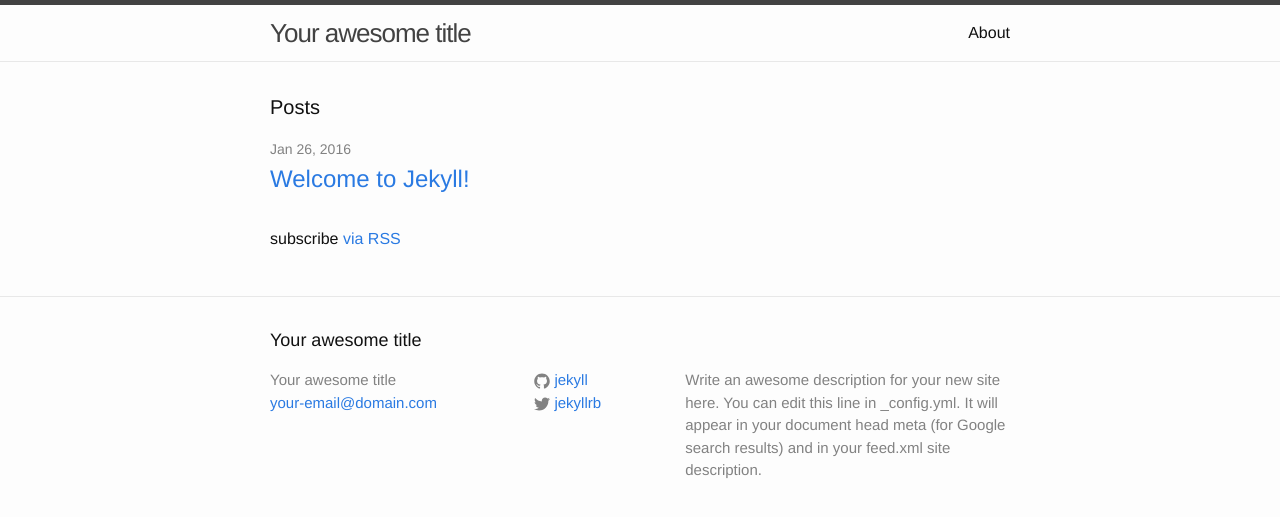
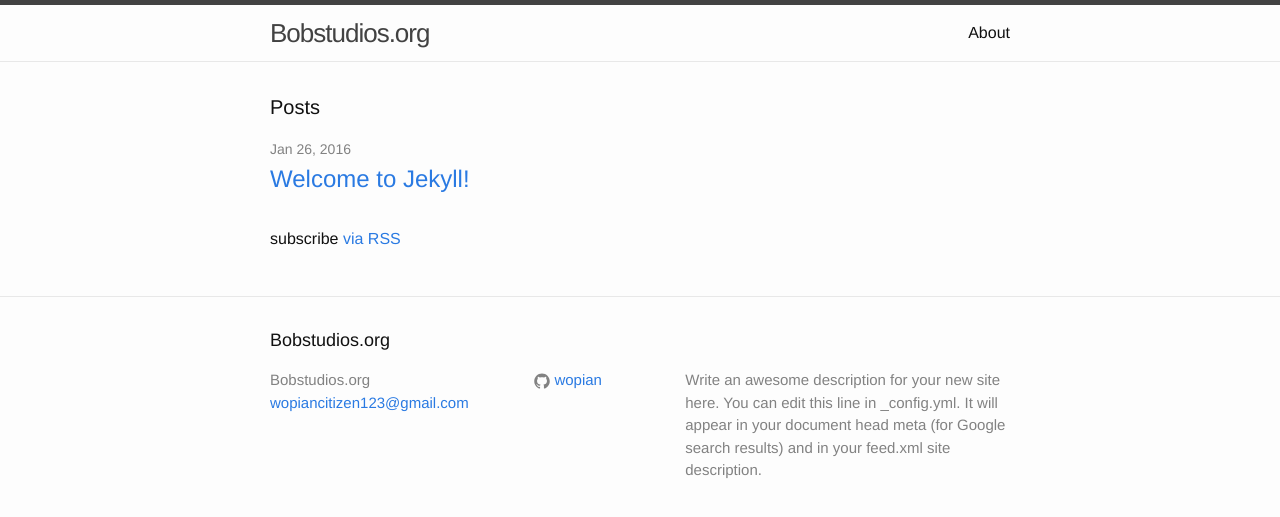
Before and after one commit to xzbobzx/bobstudios.nl, a Jekyll site: the page built from index.html, in a window 1280 px wide. Shown: the top 517 px of the page. Built offline with Jekyll 4.4.1, drawn with Linux system fonts in a browser that asks for light colours.

Commit message:
Update _config.yml

```diff
--- a/_config.yml
+++ b/_config.yml
@@ -5,17 +5,25 @@
 # For technical reasons, this file is *NOT* reloaded automatically when you use
 # 'jekyll serve'. If you change this file, please restart the server process.
 
+# Global settings
+source: source
+destination: build
+
 # Site settings
-title: Your awesome title
-email: your-email@domain.com
+title: Bobstudios.org
+email: wopiancitizen123@gmail.com
 description: > # this means to ignore newlines until "baseurl:"
   Write an awesome description for your new site here. You can edit this
   line in _config.yml. It will appear in your document head meta (for
   Google search results) and in your feed.xml site description.
 baseurl: "" # the subpath of your site, e.g. /blog
-url: "http://yourdomain.com" # the base hostname & protocol for your site
-twitter_username: jekyllrb
-github_username:  jekyll
+url: "https://bobstudios.nl" # the base hostname & protocol for your site
+# twitter_username: jekyllrb
+github_username:  wopian
+
+# Serve settings
+port: 40000
+host: localhost
 
 # Build settings
 markdown: kramdown
```
